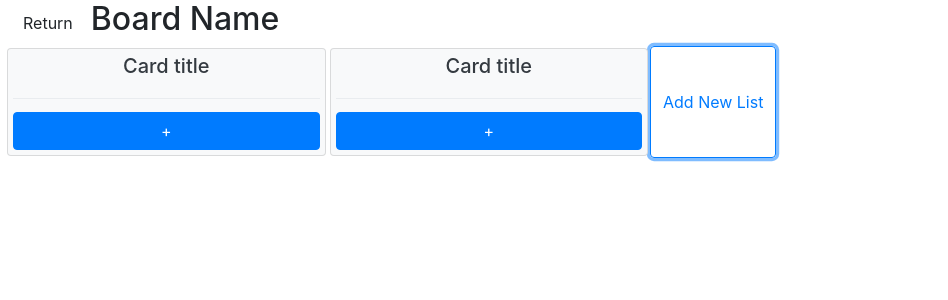
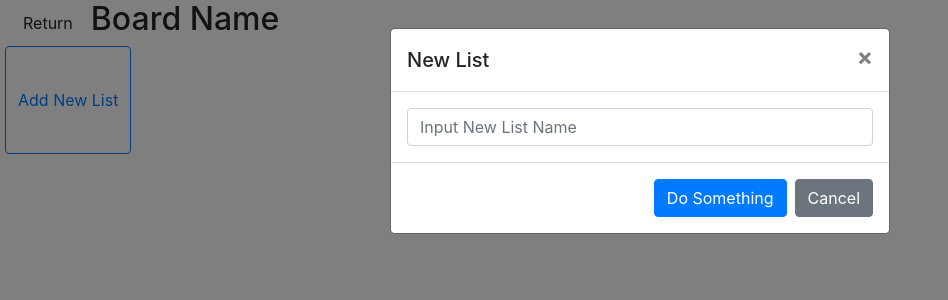
Before and after one commit to leanmiguel/react-kanban, a React (Create React App) app: page / in a window 1280 px wide. Both pictures are taken after a click on the button "Add New List". Shown: the top 300 px of the page, without its empty margins (0-948 px from the left). Built offline with nearby package versions, Linux system fonts and the light colour scheme.

Commit message:
added the new lists feature, fixed list items

```diff
--- /dev/null
+++ b/src/Components/AddListModal/AddListModal.js
@@ -0,0 +1,19 @@
+import React from 'react';
+import { Button, Input, Modal, ModalHeader, ModalBody, ModalFooter } from 'reactstrap';
+const addListModal = (props) => {
+
+    return (
+        <Modal isOpen={props.isOpen} toggle={() => { props.toggleModal() }}>
+            <ModalHeader toggle={() => { props.toggleModal() }}>New List</ModalHeader>
+            <ModalBody>
+                <Input placeholder='Input New List Name' onChange={props.modalInputHandler} />
+            </ModalBody>
+            <ModalFooter>
+                <Button color="primary" onClick={() => { props.modalInputAddHandler() }}>Do Something</Button>{' '}
+                <Button color="secondary" onClick={() => { props.toggleModal() }}>Cancel</Button>
+            </ModalFooter>
+        </Modal>
+    )
+}
+
+export default addListModal;
--- a/src/Components/ListCard/ListCard.js
+++ b/src/Components/ListCard/ListCard.js
@@ -1,12 +1,17 @@
 import React from 'react';
-import { Container, Row, Col, CardGroup, Button, Card, CardTitle, CardBody, CardText, Form, FormGroup, Label, Input, DropdownItem, InputGroup, InputGroupAddon } from 'reactstrap';
+import { Col, Button, Card, CardTitle, Input, DropdownItem, InputGroup, InputGroupAddon } from 'reactstrap';
+import ListItemModal from '../ListItemModal/ListItemModal';
 
 class ListCard extends React.Component {
     state = {
-        title: null,
+        id: this.props.id,
+        title: this.props.title,
         addItemClicked: false,
         addInput: null,
-        listItems: []
+        listItems: this.props.listItems,
+        modalOpen: false,
+        currentItem: null,
+
     }
 
     toggleClickedHandler = () => {
@@ -18,18 +23,14 @@ class ListCard extends React.Component {
         this.setState({ addInput: e.target.value });
     }
 
-    addListItemHandler = () => {
-
-        let listItems = [...this.state.listItems];
-
-        if (this.state.addInput) {
-            listItems.push(this.state.addInput);
-            this.setState({ listItems, addInput: null, addItemClicked: false });
-        }
-        else {
-            alert('Please input an item');
+    resetAddForm = () => {
+        //this function was created so the board is able to access it
+        this.setState({ addInput: null, addItemClicked: false });
     }
 
+
+    toggleModal = () => {
+        this.setState({ modalOpen: !this.state.modalOpen });
     }
 
 
@@ -43,7 +44,7 @@ class ListCard extends React.Component {
                     <InputGroupAddon addonType="append">
                         <Button
                             color="primary"
-                            onClick={() => { this.addListItemHandler() }}>
+                            onClick={() => { this.props.addListItemHandler(this.state.id, this.state.addInput, this.resetAddForm) }}>
                             +</Button></InputGroupAddon>
                     <InputGroupAddon addonType="append"><Button color="secondary" onClick={() => { this.toggleClickedHandler() }}>x</Button></InputGroupAddon>
                 </InputGroup>
@@ -52,28 +53,42 @@ class ListCard extends React.Component {
 
         let addButton = (<Button color="primary" onClick={() => { this.toggleClickedHandler() }} style={{ marginTop: 5 }} >+</Button>)
 
+
         let listItems = this.state.listItems.map((item) => {
-            return <Button outline color="primary" key={`${item}${Date.now()}`} style={{ marginTop: 5 }}>{item}</Button>;
+
+
+            return <Button
+                outline
+                color="primary"
+                key={`${item}${Date.now() * Math.random()}`}
+                style={{ marginTop: 5 }}
+                onClick={() => {
+                    this.setState({ currentItem: item });
+                    this.toggleModal()
+                }}>
+                {item.name}
+            </Button>;
 
         });
+
+
         return (
+            <React.Fragment>
                 <Col sm={{ size: 3 }} style={{ padding: 2 }}>
                     <Card className="bg-light text-dark" style={{ padding: '5px' }}>
-                    <CardTitle className="text-center">Card title</CardTitle>
+                        <CardTitle className="text-center">{this.state.title}</CardTitle>
                         <DropdownItem divider></DropdownItem>
                         {listItems}
 
                         {this.state.addItemClicked ? addForm : addButton}
 
-
                     </Card>
                 </Col>
 
+                <ListItemModal item={this.state.currentItem} toggleModal={this.toggleModal} isOpen={this.state.modalOpen} modifyListItemHandler={this.props.modifyListItemHandler}></ListItemModal>
 
 
-            // <Col>
-            //     <Button>Add another list</Button></Col>
-
+            </React.Fragment>
         )
     }
 
--- /dev/null
+++ b/src/Components/ListItemModal/ListItemModal.js
@@ -0,0 +1,19 @@
+import React from 'react';
+import { Button, Input, Modal, ModalHeader, ModalBody, ModalFooter } from 'reactstrap';
+const listItemModal = (props) => {
+
+    return (
+        <Modal isOpen={props.isOpen} toggle={() => { props.toggleModal() }}>
+            <ModalHeader style={{ fontWeight: 'bold' }} toggle={() => { props.toggleModal() }}>{(props.item ? props.item.name : null)}</ModalHeader>
+            <ModalBody>
+                <h2>Description</h2>
+                <Input placeholder='Input Description' type="textarea" onChange={props.modifyListItemHandler} />
+            </ModalBody>
+            <ModalFooter>
+                <Button color="danger" onClick={() => { props.toggleModal() }}>Delete</Button>
+            </ModalFooter>
+        </Modal>
+    )
+}
+
+export default listItemModal;
--- a/src/Containers/Board.js
+++ b/src/Containers/Board.js
@@ -1,34 +1,91 @@
 import React, { Component } from 'react';
-import { Container, Row, Col, CardGroup, Button, Card, CardTitle, CardBody, CardText, Form, FormGroup, Label, Input, DropdownItem } from 'reactstrap';
-// import BoardCard from './Components/BoardCard/BoardCard';
+import { Row, Button, } from 'reactstrap';
 import ListCard from '../Components/ListCard/ListCard';
-
+import AddListModal from '../Components/AddListModal/AddListModal';
 class Board extends Component {
 
     state = {
+
         name: null,
-        lists: []
+        lists: [],
+        modalOpen: false,
+        modalInput: null,
 
     }
 
+    toggleModal = () => {
+        this.setState({ modalOpen: !this.state.modalOpen });
+    }
+
+
+    modalInputHandler = (e) => {
+        this.setState({ modalInput: e.target.value });
+    }
+
+    modalInputAddHandler = () => {
+        let lists = [...this.state.lists];
+        lists.push({ title: this.state.modalInput, listItems: [], id: `${this.state.modalInput}${Date.now() * (Math.floor(Math.random() * 100))}` }); // key is nice and random
+        if (this.state.modalInput) {
+            this.setState({ lists, modalInput: null, });
+            this.toggleModal();
+        }
+        else {
+            this.toggleModal();
+            alert('Please input a name for your list');
+        }
+
+
+    }
+
+    modifyListItemHandler = (e) => {
+        console.log(e.target.value);
+        console.log(this.state.lists);
+    }
+    addListItemHandler = (id, input, reset) => {
+        let listItems = [...this.state.lists];
+        //add the new list item to the add list
+        let addListIndex = this.state.lists.findIndex((element) => {
+
+            return element.id === id;
+
+        });
+
+        //if not empty
+        if (input) {
+            listItems[addListIndex].listItems.push({ name: input, description: '' });
+            reset();
+        }
+        else {
+            alert('Please add an item');
+        }
+        this.setState({ listItems });
+    }
 
     render() {
+
+        //from state, create the lists to render to the dom
+        const lists = this.state.lists.map((list) => {
+            return <ListCard title={list.title} key={list.id} id={list.id} listItems={list.listItems} addListItemHandler={this.addListItemHandler} modifyListItemHandler={this.modifyListItemHandler} />
+        })
+
 
         return (
             <div className="App">
 
+                {/* nav bar */}
                 <Row style={{ marginLeft: '5px' }}>  <Button outline color="link" style={{ marginLeft: '5px' }}>Return</Button>
                     <h2 style={{ marginLeft: '5px' }}>Board Name</h2>
                 </Row>
 
+                {/* Should be a media query for later, should wrap when the screen size is small. */}
+                <Row style={{ marginLeft: '5px', flexWrap: (window.innerWidth > 500 ? 'nowrap' : 'wrap') }} >
 
 
+                    {lists}
 
-                <Row style={{ marginLeft: '5px', flexWrap: (window.innerWidth > 500 ? 'nowrap' : 'wrap') }} >
+                    <Button outline color="primary" style={{ height: '6.7em' }} onClick={() => { this.toggleModal() }}> Add New List </Button>
+                    <AddListModal isOpen={this.state.modalOpen} toggleModal={this.toggleModal} modalInputHandler={this.modalInputHandler} modalInputAddHandler={this.modalInputAddHandler}></AddListModal>
 
-                    <ListCard />
-                    <ListCard />
-                    <Button outline color="primary" style={{ height: '7em' }}> Add New List </Button>
 
                 </Row>
 
```
Lines whose indentation alone changed are shown as unchanged.
